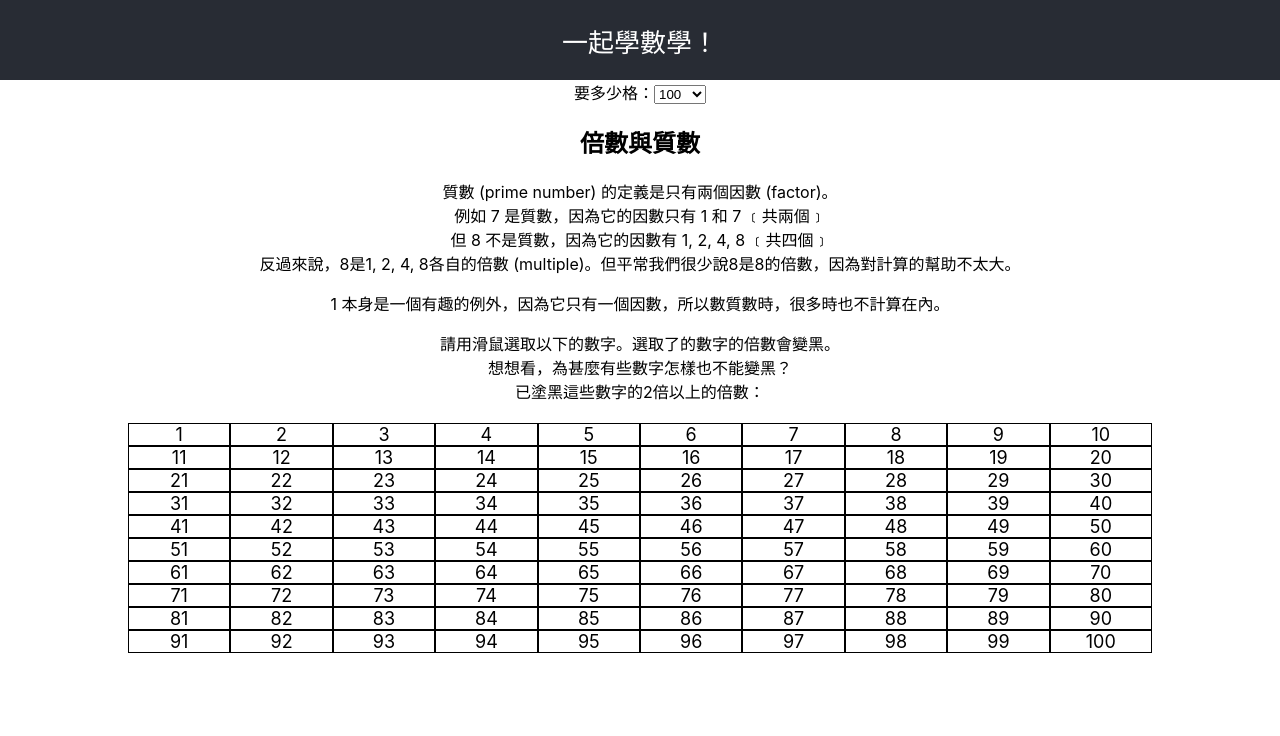
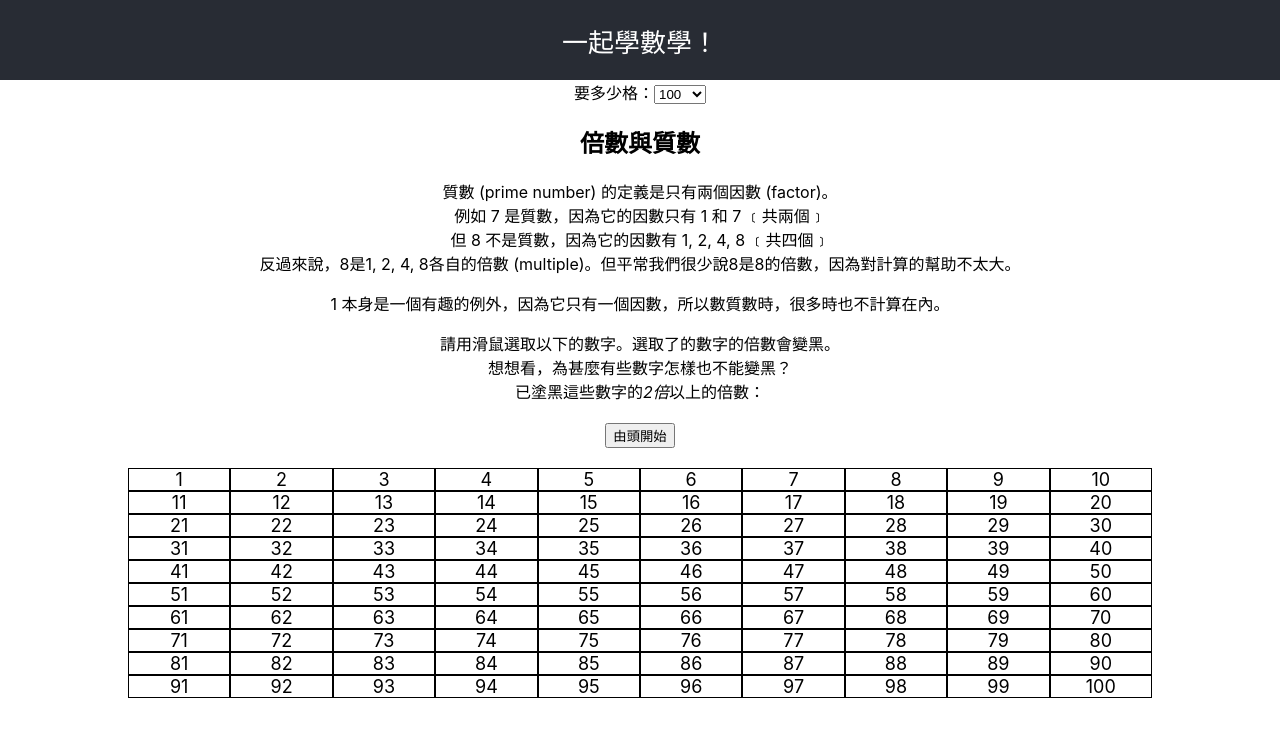
Before and after one commit to michaelcychan/maths-visualised, a React (Create React App) app: page / in a window 1280 px wide. Shown: the top 736 px of the page. Built offline with nearby package versions, Linux system fonts and the light colour scheme.

Commit message:
add reset button

```diff
--- a/src/App.tsx
+++ b/src/App.tsx
@@ -1,5 +1,4 @@
 import React, {ChangeEvent, useState, MouseEvent} from 'react';
-import PropTypes from 'prop-types';
 
 import './App.css';
 
@@ -13,7 +12,8 @@ function App() {
 
   const [gridSize, setGridSize] = useState(100);
 
-  const [selectedNumbers, setSelectedNumbers] = useState(new Array<string>());
+  const emptySelectedNumbers = new Array<string>()
+  const [selectedNumbers, setSelectedNumbers] = useState(emptySelectedNumbers);
 
   const gridClick = (e: MouseEvent<HTMLElement>) => {
     const text = extractInnerTextFromEventTarget(e.target);
@@ -22,6 +22,10 @@ function App() {
     } else {
       setSelectedNumbers(prevState => {return prevState.filter(num => num !== text)});
     }
+  }
+
+  const resetSelection = () => {
+    setSelectedNumbers(emptySelectedNumbers);
   }
 
   const changeGridSize = (e: ChangeEvent<HTMLSelectElement>) => {
@@ -40,11 +44,13 @@ function App() {
         <section>請用滑鼠選取以下的數字。選取了的數字的倍數會變黑。<br />
         想想看，為甚麼有些數字怎樣也不能變黑？<br />
         <div>
-        已塗黑這些數字的2倍以上的倍數：
+        已塗黑這些數字的<em>2倍</em>以上的倍數：<br />
         {selectedNumbers.map(numText => {
           return <span>{numText} </span>;
-        })}
+        })} <br />
         </div>
+        <div><button onClick={resetSelection}>由頭開始</button></div>
+
         </section>
       </div>
       <br></br>
```
